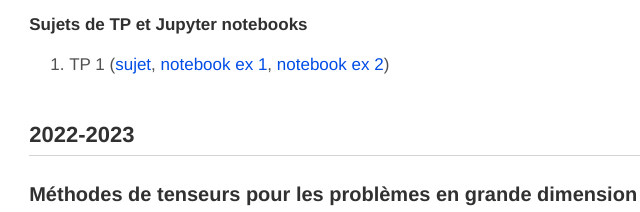
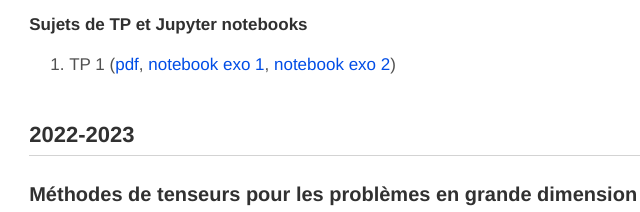
Before and after one commit to msdupuy/msdupuy.github.io, a website: page teaching/index.html in a window 1280 px wide. Shown: the part 353-565 px from the top of the page, 287-927 px from the left. Drawn offline with Linux system fonts and the light colour scheme.

Commit message:
Deploying to gh-pages from  @ 56d65c94a876c4532e467b6eb2a2ed189b28b664 🚀

```diff
--- a/teaching/index.html
+++ b/teaching/index.html
@@ -53,7 +53,7 @@
 </ol>
 <p><strong>Sujets de TP et Jupyter notebooks</strong></p>
 <ol>
-<li><p>TP 1 &#40;<a href="TP1.pdf">sujet</a>, <a href="TP-1-ex1-sujet.ipynb">notebook ex 1</a>, <a href="TP-1-ex2-sujet.ipynb">notebook ex 2</a>&#41;</p>
+<li><p>TP 1 &#40;<a href="TP1.pdf">pdf</a>, <a href="TP-1-ex1-sujet.ipynb">notebook exo 1</a>, <a href="TP-1-ex2-sujet.ipynb">notebook exo 2</a>&#41;</p>
 </li>
 </ol>
 <h2 id="2022-2023"><a href="#2022-2023" class="header-anchor">2022-2023</a></h2>
```
